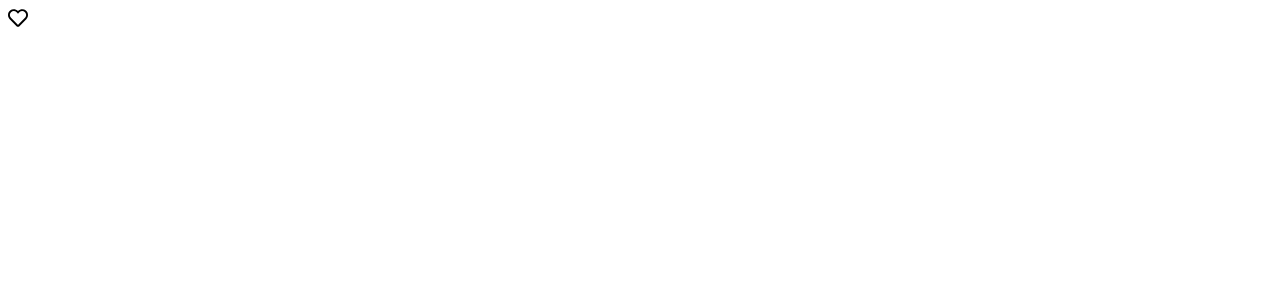
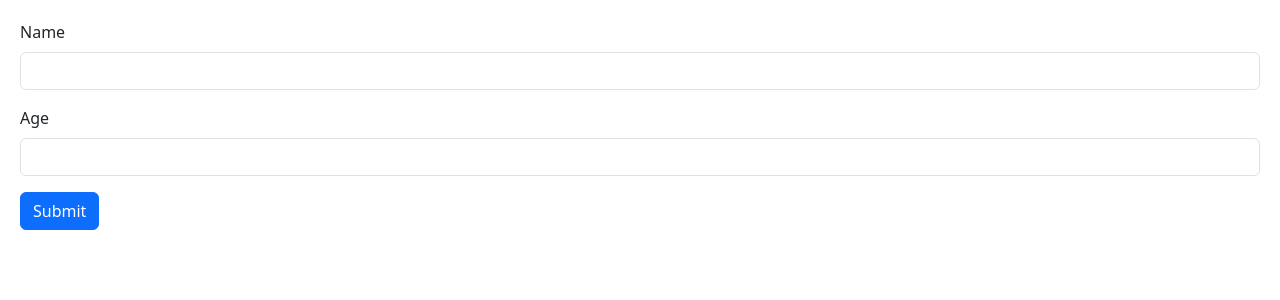
Before and after one commit to TJLi314/react-app, a React (Vite) app: page / in a window 1280 px wide. Shown: the top 300 px of the page. Built offline with nearby package versions, Linux system fonts and the light colour scheme.

Commit message:
On to forms

```diff
--- a/package.json
+++ b/package.json
@@ -10,8 +10,10 @@
   },
   "dependencies": {
     "bootstrap": "^5.3.3",
+    "immer": "^9.0.19",
     "react": "^18.2.0",
     "react-dom": "^18.2.0",
+    "react-hook-form": "7.43",
     "react-icons": "^5.2.1"
   },
   "devDependencies": {
--- a/src/App.tsx
+++ b/src/App.tsx
@@ -2,6 +2,11 @@ import { useState } from "react";
 import Alert from "./components/Alert";
 import Button from "./components/Button";
 import Like from "./components/Like";
+import produce from "immer";
+import NavBar from "./components/NavBar";
+import Cart from "./components/Cart";
+import ExpandableText from "./components/ExpandableText";
+import Form from "./components/Form";
 
 function App() {
   // const [alertVisible, setAlertVisibility] = useState(false);
@@ -23,7 +28,13 @@ function App() {
   //   />
   // );
 
-  return <Like onClick={() => console.log("Clicked")} />;
+  // return <Like onClick={() => console.log("Clicked")} />;
+
+  return (
+    <div>
+      <Form />
+    </div>
+  );
 }
 
 export default App;
--- /dev/null
+++ b/src/components/Cart.tsx
@@ -0,0 +1,22 @@
+import React from "react";
+
+interface Props {
+  cartItems: string[];
+  onClear: () => void;
+}
+
+const Cart = ({ cartItems, onClear }: Props) => {
+  return (
+    <>
+      <div>Cart</div>
+      <ul>
+        {cartItems.map((item) => (
+          <li key={item}>{item}</li>
+        ))}
+      </ul>
+      <button onClick={onClear}>Clear</button>
+    </>
+  );
+};
+
+export default Cart;
--- /dev/null
+++ b/src/components/ExpandableText.tsx
@@ -0,0 +1,30 @@
+import { useState } from "react";
+
+interface Props {
+  maxChars?: number;
+  children: string;
+}
+
+const ExpandableText = ({ maxChars = 100, children }: Props) => {
+  const [expand, setExpand] = useState(false);
+
+  if (children.length <= maxChars)
+    return (
+      <div>
+        <p>{children}</p>
+      </div>
+    );
+
+  return (
+    <div>
+      <p>
+        {expand ? children : children.substring(0, maxChars + 1) + "..."}
+        <button onClick={() => setExpand(!expand)}>
+          {expand ? "Less" : "More"}
+        </button>
+      </p>
+    </div>
+  );
+};
+
+export default ExpandableText;
--- /dev/null
+++ b/src/components/Form.tsx
@@ -0,0 +1,51 @@
+import React, { useRef, FormEvent, useState } from "react";
+
+const Form = () => {
+  const [person, setPerson] = useState({
+    name: "",
+    age: "",
+  });
+
+  const handleSubmit = (event: FormEvent) => {
+    event.preventDefault();
+    console.log(person);
+  };
+
+  return (
+    <form onSubmit={handleSubmit}>
+      <div className="mb-3">
+        <label htmlFor="name" className="form-label">
+          Name
+        </label>
+        <input
+          onChange={(event) =>
+            setPerson({ ...person, name: event.target.value })
+          }
+          value={person.name}
+          id="name"
+          type="text"
+          className="form-control"
+        />
+      </div>
+      <div className="mb-3">
+        <label htmlFor="age" className="form-label">
+          Age
+        </label>
+        <input
+          onChange={(event) =>
+            setPerson({ ...person, age: event.target.value })
+          }
+          value={person.age}
+          id="age"
+          type="number"
+          className="form-control"
+        />
+      </div>
+      <button className="btn btn-primary" type="submit">
+        Submit
+      </button>
+    </form>
+  );
+};
+
+export default Form;
--- /dev/null
+++ b/src/components/NavBar.tsx
@@ -0,0 +1,11 @@
+import React from "react";
+
+interface Props {
+  cartItemsCount: number;
+}
+
+const NavBar = ({ cartItemsCount }: Props) => {
+  return <div>NavBar: {cartItemsCount}</div>;
+};
+
+export default NavBar;
--- /dev/null
+++ b/src/index.css
@@ -0,0 +1,3 @@
+body {
+  padding: 20px;
+}
--- a/src/main.tsx
+++ b/src/main.tsx
@@ -1,7 +1,8 @@
 import React from "react";
 import ReactDOM from "react-dom/client";
 import App from "./App";
-// import "bootstrap/dist/css/bootstrap.css";
+import "bootstrap/dist/css/bootstrap.css";
+import "./index.css";
 
 ReactDOM.createRoot(document.getElementById("root") as HTMLElement).render(
   <React.StrictMode>
```
Also changed, not shown: 1 other file (tests, documents, lock files or other folders).
